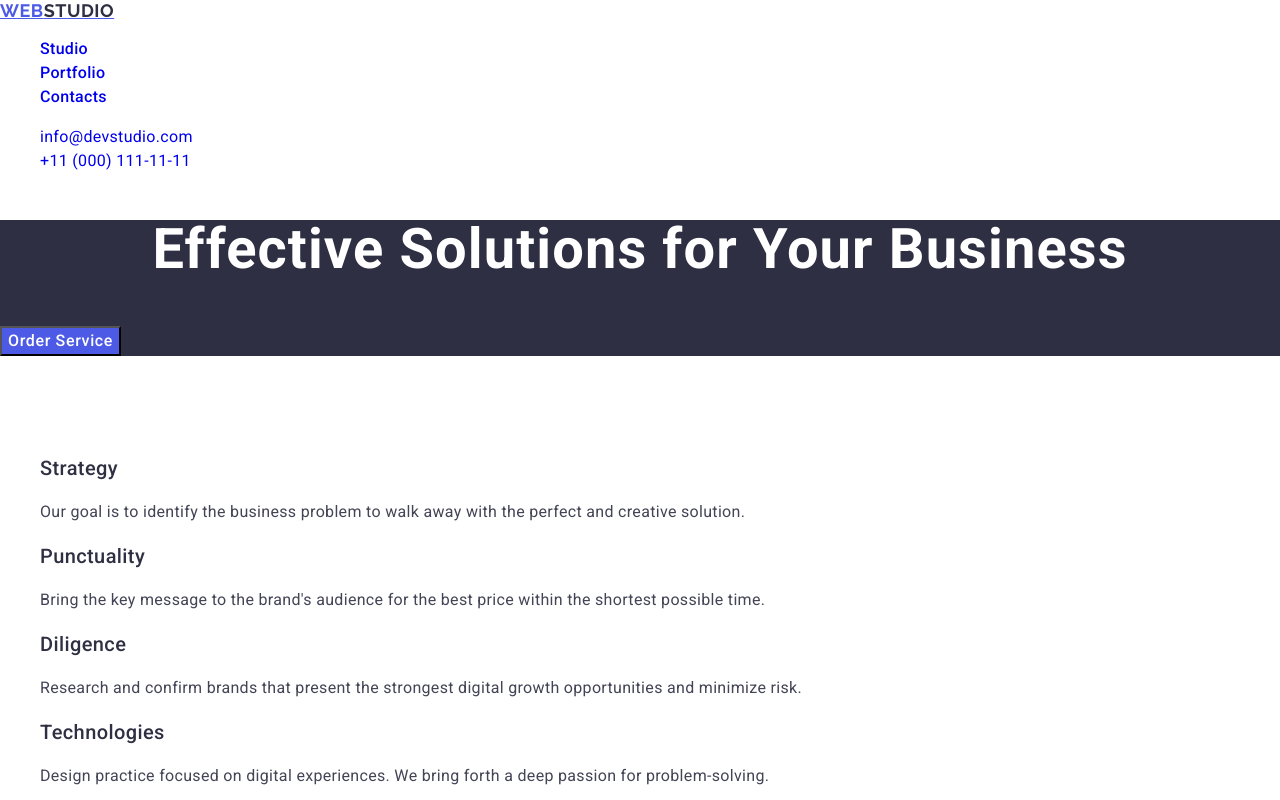
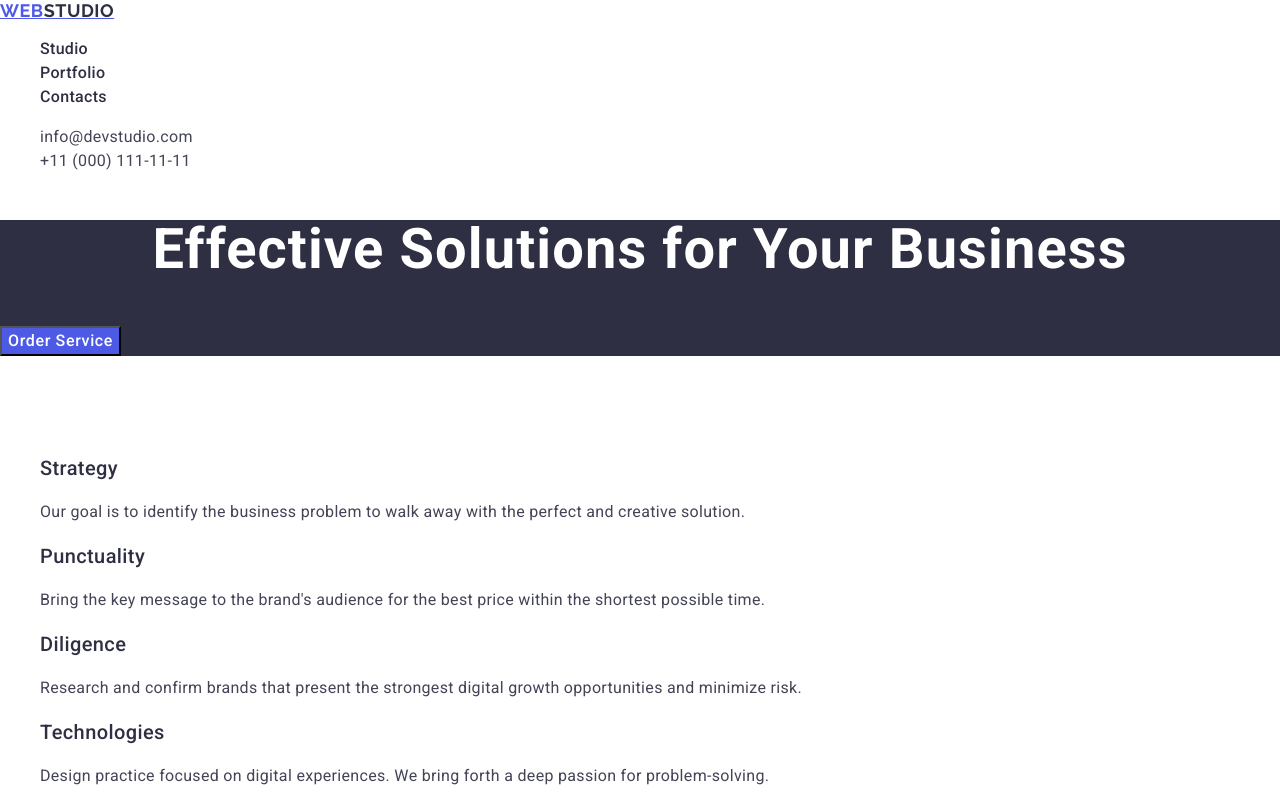
Before and after one commit to Ruslan-Chyzhenko/goit-markup-hw-02, a plain HTML site: page index.html in a window 1280 px wide. Shown: the top 800 px of the page. Drawn offline with nearby package versions, Linux system fonts and the light colour scheme.

Commit message:
index_hw02_003.html

```diff
--- a/css/styles.css
+++ b/css/styles.css
@@ -28,6 +28,10 @@ body {
   letter-spacing: 0.02em;
 }
 
+.header-contact {
+  font-style: normal;
+}
+
 .header-add-item {
   color: #434455;
   font-family: Roboto;
@@ -38,13 +42,26 @@ body {
   letter-spacing: 0.02em;
 }
 
-.span-logo {
+.link {
   color: #2e2f42;
+}
+
+.link-add {
+  color: #434455;
 }
 
 .link:hover,
 .link:focus {
   color: #404bbf;
+}
+
+.link-add:hover,
+.link-add:focus {
+  color: #404bbf;
+}
+
+.span-logo {
+  color: #2e2f42;
 }
 
 /* Main */
--- a/index.html
+++ b/index.html
@@ -31,22 +31,22 @@
             <a class="link" href="./index.html">Studio</a>
           </li>
           <li class="header-list-item">
-            <a class="link" href="./index.html">Portfolio</a>
+            <a class="link" href="">Portfolio</a>
           </li>
           <li class="header-list-item">
-            <a class="link" href="./index.html">Contacts</a>
+            <a class="link" href="">Contacts</a>
           </li>
         </ul>
       </nav>
       <address class="header-contact">
         <ul class="header-add">
           <li class="header-add-item">
-            <a class="link" href="mailto:info@devstudio.com"
+            <a class="link-add" href="mailto:info@devstudio.com"
               >info@devstudio.com</a
             ><br />
           </li>
           <li class="header-add-item">
-            <a class="link" href="tel:+110001111111">+11 (000) 111-11-11</a>
+            <a class="link-add" href="tel:+110001111111">+11 (000) 111-11-11</a>
           </li>
         </ul>
       </address>
```
